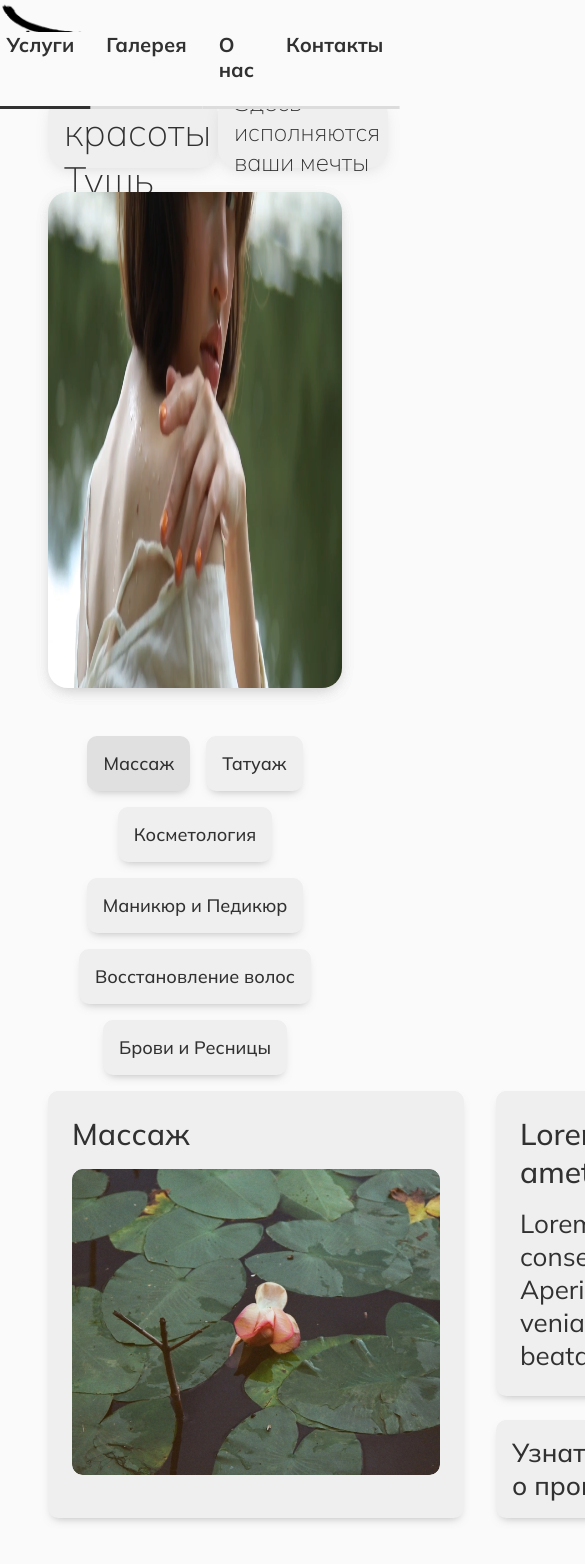
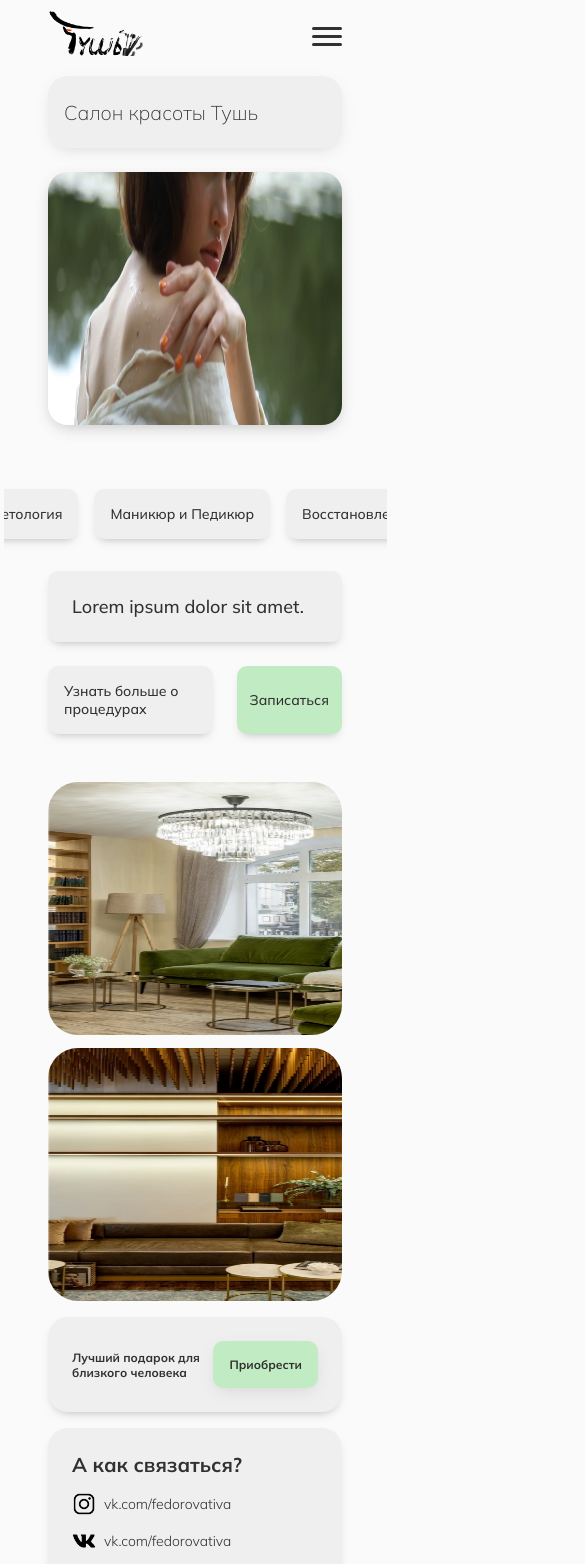
Before and after one commit to Dizey5K/TushSite, a React (Vite) app: page / in a window 390 px wide. Shown: the top 1564 px of the page, 585 px wide, since content can reach past the window. Built offline with nearby package versions, Linux system fonts and the light colour scheme.

Commit message:
adaptive added; fixed issues; added burger menu button;

```diff
--- a/src/Homepage/App.tsx
+++ b/src/Homepage/App.tsx
@@ -7,7 +7,12 @@ import ContainerSale from './modules/ContainerSale'
 import { ContainerSecond } from './modules/ContainerSecond'
 import { Navbar } from './modules/Navbar'
 
+
+
 function App() {
+
+
+
 
   return (
     <>
--- /dev/null
+++ b/src/Homepage/modules/HumbergerButton.tsx
@@ -0,0 +1,51 @@
+import React, { useEffect, useRef, useState } from 'react';
+import './styles/HamburgerButton.scss';
+
+const HamburgerButton: React.FC = () => {
+  const [isOpen, setIsOpen] = useState(false);
+
+  const menuRef = useRef<HTMLDivElement>(null); // Ссылка на контейнер меню
+
+  useEffect(() => {
+    const handleClickOutside = (event: MouseEvent) => {
+      if (menuRef.current && !menuRef.current.contains(event.target as Node)) {
+        setIsOpen(false);
+      }
+    };
+
+    document.addEventListener('mousedown', handleClickOutside);
+
+    return () => {
+      document.removeEventListener('mousedown', handleClickOutside);
+    };
+  }, []);
+
+  const handleClick = () => {
+    setIsOpen(!isOpen);
+  };
+
+  return (
+    <div ref={menuRef} className="hamburger-container">
+    <button
+      className={`hamburger ${isOpen ? 'open' : ''}`}
+      onClick={handleClick}
+      aria-label="Меню"
+    >
+      <span className="hamburger-line"></span>
+      <span className="hamburger-line"></span>
+      <span className="hamburger-line"></span>
+    </button>
+
+    {isOpen && (
+        <div className="navbarMenu">
+            <a href="#">Услуги</a>
+            <a href="#">Галерея</a>
+            <a href="#">О нас</a>
+            <a href="#">Контакты</a>
+        </div>
+  )}
+  </div>
+  );
+};
+
+export default HamburgerButton;
--- a/src/Homepage/modules/Navbar.tsx
+++ b/src/Homepage/modules/Navbar.tsx
@@ -1,19 +1,29 @@
 import logo from "/logo.png"
 import "./styles/Navbar.scss"
+import useWindowWidth from "./hooks/WindowWidth";
+import HamburgerButton from "./HumbergerButton";
 
 export const Navbar: React.FC = () => {
+    const windowWidth = useWindowWidth();
+
+    const hideNavbar = windowWidth > 900;
 
     return (
         <div className="navbar">
             <a href="#" className="logo">
                 <img src={logo} alt="logo" className="logo" />
             </a>
+            {hideNavbar &&
             <div className="pages">
                 <a className="page pageActive" href="#">Услуги</a>
                 <a className="page" href="#">Галерея</a>
                 <a className="page" href="#">О нас</a>
                 <a className="page" href="#">Контакты</a>
-            </div>
+            </div>}
+            {!hideNavbar &&
+            <HamburgerButton/>
+
+            }
         </div>
     )
 }
--- /dev/null
+++ b/src/Homepage/modules/hooks/WindowWidth.tsx
@@ -0,0 +1,21 @@
+import { useState, useEffect } from 'react';
+
+const useWindowWidth = (): number => {
+  const [windowWidth, setWindowWidth] = useState(window.innerWidth);
+
+  useEffect(() => {
+    const handleResize = () => {
+      setWindowWidth(window.innerWidth);
+    };
+
+    window.addEventListener('resize', handleResize);
+
+    return () => {
+      window.removeEventListener('resize', handleResize);
+    };
+  }, []);
+
+  return windowWidth;
+};
+
+export default useWindowWidth;
--- a/src/Homepage/modules/styles/ContainerContact.scss
+++ b/src/Homepage/modules/styles/ContainerContact.scss
@@ -75,3 +75,63 @@ a {
         }
     }
 }
+
+@media (max-width: 1100px) {
+    .contContact {
+        .contInfoContact {
+            width: 100%;
+            justify-content: space-between;
+            flex-direction: row;
+
+            .contSocial {
+                margin-top: 0;
+            }
+        }
+        .contMap {
+            display: none;
+        }
+    }
+}
+
+@media (max-width: 780px) {
+    .contContact {
+        .contInfoContact {
+            .contAdress {
+                font-size: 24px;
+                .first {
+                    p {
+                        font-size: 16px;
+                    }
+                }
+
+            }
+            .contSocial {
+                font-size: 24px;
+                .poleSocial {
+                    img {
+                        width: 1.5rem;
+                    }
+                    font-size: 16px;
+                }
+            }
+        }
+    }
+}
+
+@media (max-width: 500px) {
+    .contContact {
+        margin-top: 0;
+        .contInfoContact {
+            .contAdress {
+                display: none;
+            }
+
+            .contSocial {
+                font-size: 20px;
+                .poleSocial {
+                    font-size: 14px;
+                }
+            }
+        }
+    }
+}
--- a/src/Homepage/modules/styles/ContainerFirst.scss
+++ b/src/Homepage/modules/styles/ContainerFirst.scss
@@ -41,8 +41,45 @@
     .mainCont {
         display: flex;
         width: 100%;
-        height: 31rem;
+        height: 70vh;
         border-radius: 20px;
         box-shadow: $contShadow;
     }
 }
+
+@media (max-width: 1100px) {
+    .cont {
+        .upperCont {
+            .leftCont {
+                width: 100%;
+            }
+            .rightCont {
+                display: none;
+            }
+        }
+
+        .mainCont {
+            height: 70vh;
+        }
+    }
+
+}
+
+@media (max-width: 900px) {
+    .cont {
+        margin-top: 1rem;
+    }
+}
+
+@media (max-width: 500px) {
+    .cont {
+        .upperCont {
+            .leftCont {
+                font-size: 20px;
+            }
+        }
+        .mainCont {
+            height: 30vh;
+        }
+    }
+}
--- a/src/Homepage/modules/styles/ContainerGallery.scss
+++ b/src/Homepage/modules/styles/ContainerGallery.scss
@@ -28,3 +28,26 @@
         }
     }
 }
+
+@media (max-width: 780px) {
+    .contGallery {
+        .part1 {
+            width: 100%;
+        }
+        .part2 {
+            display: none;
+        }
+    }
+}
+
+@media (max-width: 500px) {
+    .contGallery {
+        flex-direction: column;
+
+        .part1 {
+            img {
+                height: 30vh;
+            }
+        }
+    }
+}
--- a/src/Homepage/modules/styles/ContainerSale.scss
+++ b/src/Homepage/modules/styles/ContainerSale.scss
@@ -45,3 +45,48 @@
         background-color: $contColorActive;
     }
 }
+
+@media (max-width: 1100px) {
+    .contSale {
+        .textSale {
+            font-size: 26px;
+            p {
+                font-size: 20px;
+            }
+        }
+
+        .buttonSale {
+            font-size: 26px;
+        }
+    }
+}
+
+@media (max-width: 780px) {
+    .contSale {
+        .textSale {
+            font-size: 18px;
+            p {
+                font-size: 14px;
+            }
+        }
+
+        .buttonSale {
+            font-size: 18px;
+        }
+    }
+}
+
+@media (max-width: 500px) {
+    .contSale {
+        .textSale {
+            font-size: 12px;
+            p {
+                display: none;
+            }
+        }
+
+        .buttonSale {
+            font-size: 12px;
+        }
+    }
+}
--- a/src/Homepage/modules/styles/ContainerSecond.scss
+++ b/src/Homepage/modules/styles/ContainerSecond.scss
@@ -147,3 +147,96 @@ button {
         }
     }
 }
+
+@media (max-width: 1100px) {
+    .mainContSecond {
+        .upperCont {
+            max-width: 90%;
+        }
+
+        .contSecond {
+            .leftCont {
+                font-size: 24px;
+
+                img {
+                    width: 20rem;
+                }
+            }
+
+            .rightCont {
+                .contInfo {
+                    font-size: 24px;
+
+                    p {
+                        font-size: 20px;
+                    }
+                }
+
+                .contSlim {
+                    .moreInfo {
+                        font-size: 20px;
+                    }
+
+                    .takeService {
+                        font-size: 20px;
+                    }
+                }
+            }
+        }
+    }
+}
+
+@media (max-width: 780px) {
+    .mainContSecond {
+        .contSecond {
+            .leftCont {
+                display: none;
+            }
+
+            .rightCont {
+                margin-left: 3rem;
+                .contInfo {
+                    font-size: 24px;
+            }
+        }
+    }
+}
+}
+
+@media (max-width: 500px) {
+    .mainContSecond {
+        .upperCont {
+            width: 100%;
+            flex-wrap: nowrap;
+            overflow-x: auto;
+            white-space: nowrap;
+            padding: 1rem;
+
+            .service {
+                flex: 0 0 auto;
+                font-size: 14px;
+            }
+        }
+
+        .contSecond {
+            .rightCont {
+                .contInfo {
+                    font-size: 18px;
+
+                    p {
+                        display: none;
+                    }
+                }
+                .contSlim {
+                    .moreInfo {
+                        font-size: 14px;
+                    }
+
+                    .takeService {
+                        font-size: 14px;
+                    }
+                }
+            }
+        }
+    }
+}
--- /dev/null
+++ b/src/Homepage/modules/styles/HamburgerButton.scss
@@ -0,0 +1,61 @@
+@use "../../../variables" as *;
+
+.hamburger-container {
+    position: fixed; /* Фиксированное позиционирование */
+    top: 0px; /* Отступ сверху */
+    right: 0px; /* Отступ справа */
+    z-index: 1000;
+    margin-right: 3rem;
+    margin-top: 1.5rem;
+}
+
+.hamburger {
+    display: flex;
+    flex-direction: column;
+    justify-content: space-around;
+    width: 30px;
+    height: 24px;
+    background: transparent;
+    border: none;
+    cursor: pointer;
+    padding: 0;
+    z-index: 10;
+    left: 100%;
+  }
+
+  .hamburger-line {
+    width: 100%;
+    height: 3px;
+    background: $fontColor;
+    border-radius: 2px;
+    transition: all 0.3s ease;
+  }
+
+  .hamburger.open .hamburger-line:nth-child(1) {
+    transform: rotate(45deg) translate(5px, 6px);
+  }
+
+  .hamburger.open .hamburger-line:nth-child(2) {
+    opacity: 0;
+  }
+
+  .hamburger.open .hamburger-line:nth-child(3) {
+    transform: rotate(-45deg) translate(5px, -6px);
+  }
+
+  .navbarMenu {
+    display: flex;
+    width: 10rem;
+    flex-direction: column;
+    font-size: 20px;
+    border-radius: 10px;
+    justify-content: center;
+    background-color: $contColor;
+
+
+    a {
+    align-items: center;
+    padding: 0.5rem;
+
+    }
+  }
--- a/src/Homepage/modules/styles/Navbar.scss
+++ b/src/Homepage/modules/styles/Navbar.scss
@@ -17,6 +17,7 @@ a {
     width: 100%;
 
     img {
+        margin-left: 3rem;
         width: 175px;
         height: 80px;
         position: absolute;
@@ -44,3 +45,15 @@ a {
         }
     }
 }
+
+@media (max-width: 900px) {
+
+    .navbar {
+        img {
+            height: 3rem;
+            width: auto;
+            position: relative;
+            margin: 0.5rem 0 0 3rem;
+        }
+    }
+}
--- a/src/index.scss
+++ b/src/index.scss
@@ -2,9 +2,13 @@
 @import url('https://fonts.googleapis.com/css2?family=Mulish:ital,wght@0,200..1000;1,200..1000&family=Work+Sans:ital,wght@0,100..900;1,100..900&display=swap');
 
 * {
+    text-decoration: none;
     margin: 0;
     padding: 0;
-    background-color: #FAFAFA;
     font-family: "Mulish", serif;
     color: $fontColor;
 }
+
+body {
+    background-color: #FAFAFA;
+}
```
